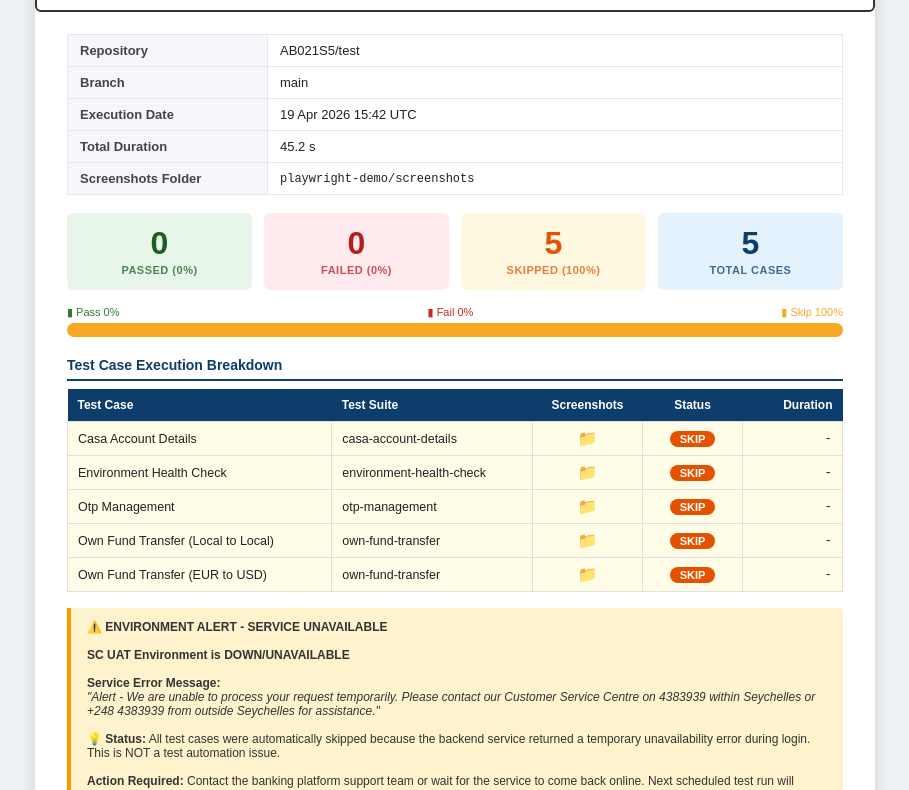
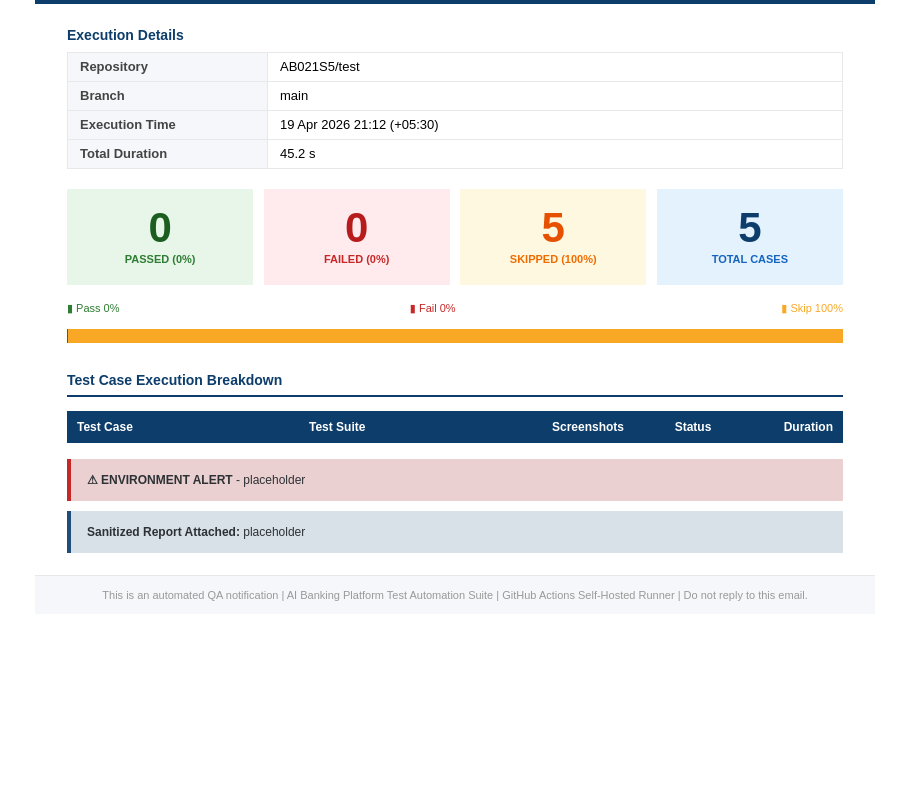
Before and after one commit to AB021S5/test, a website: page email-report-preview.html in a window 1280 px wide. Shown: the part 130-920 px from the top of the page, without its empty margins (185-1094 px from the left). After the commit the page ends 800 px from the top, so only its background shows below. Drawn offline with Linux system fonts and the light colour scheme.

```diff
--- a/email-report-preview.html
+++ b/email-report-preview.html
@@ -2,145 +2,89 @@
 <html>
 <head>
 <meta charset="UTF-8">
-<style>
-body{margin:0;padding:20px;background:#eef2f7;font-family:Arial,Helvetica,sans-serif;color:#222;}
-.card{max-width:840px;margin:0 auto;background:#fff;border-radius:8px;overflow:hidden;box-shadow:0 3px 14px rgba(0,0,0,.15);}
-.hdr{padding:22px 32px;color:#000;background:#fff;border:2px solid #333;border-radius:6px;}
-.brand-row{display:flex;align-items:center;gap:12px;margin-bottom:8px;}
-.logo-img{height:40px;width:auto;display:block;border-radius:4px;}
-.hdr h1{margin:0 0 8px;font-size:18px;letter-spacing:.3px;font-weight:bold;}
-.hdr p{margin:0;font-size:13px;color:#555;}
-.hdr-divider{height:1px;background:#d9dee5;margin:10px 0 0;}
-.body{padding:22px 32px;}
-.meta{width:100%;border-collapse:collapse;margin-bottom:18px;font-size:13px;}
-.meta td{padding:8px 12px;border:1px solid #e8e8e8;}
-.meta td:first-child{background:#f5f7fa;font-weight:bold;color:#444;width:175px;}
-.kpi-row{display:flex;gap:12px;margin:16px 0;}
-.kpi{flex:1;padding:14px 10px;border-radius:6px;text-align:center;}
-.kpi-num{font-size:32px;font-weight:bold;line-height:1;}
-.kpi-lbl{font-size:11px;font-weight:bold;letter-spacing:.5px;margin-top:5px;opacity:.75;}
-.bar-wrap{margin:4px 0 20px;}
-.bar-labels{display:flex;justify-content:space-between;font-size:11px;color:#666;margin-bottom:4px;}
-.bar{height:14px;border-radius:7px;overflow:hidden;display:flex;background:#e0e0e0;}
-.bp{background:#2e7d32;}
-.bf{background:#c62828;}
-.bs{background:#f9a825;}
-.section-title{font-size:14px;font-weight:bold;color:#0d3d6b;margin:0 0 8px;padding-bottom:6px;border-bottom:2px solid #0d3d6b;}
-.tbl{width:100%;border-collapse:collapse;font-size:12.5px;}
-.tbl th{background:#0d3d6b;color:#fff;padding:9px 10px;text-align:left;font-size:12px;font-weight:bold;}
-.note{margin-top:16px;padding:12px 16px;background:#e8f4fd;border-left:4px solid #0d3d6b;border-radius:0 4px 4px 0;font-size:12px;color:#333;}
-.alert-note{margin-top:16px;padding:12px 16px;background:#fff3cd;border-left:4px solid #ff9800;border-radius:0 4px 4px 0;font-size:12px;color:#333;}
-.ftr{background:#f5f7fa;padding:13px 32px;font-size:11px;color:#999;border-top:1px solid #e8e8e8;text-align:center;}
-</style>
 </head>
-<body>
-<div class="card">
-<div class="hdr">
-<div class="brand-row"><img class="logo-img" src="playwright-demo/assets/absa-logo.png" alt="ABSA Logo" /><h1>Automated Regression Test Report</h1></div>
-<p>Banking Platform (AIB-SC-UAT) &nbsp;|&nbsp; Environment: UAT &nbsp;|&nbsp; Automation: Playwright + GitHub Actions</p>
-<div class="hdr-divider"></div>
-</div>
-<div class="body">
-<table class="meta">
-<tr><td>Repository</td><td>AB021S5/test</td></tr>
-<tr><td>Branch</td><td>main</td></tr>
-<tr><td>Execution Date</td><td>19 Apr 2026 15:42 UTC</td></tr>
-<tr><td>Total Duration</td><td>45.2 s</td></tr>
-<tr><td>Screenshots Folder</td><td style="font-family:monospace;font-size:12px;">playwright-demo/screenshots</td></tr>
+<body bgcolor="#ffffff" style="margin:0;padding:0;background:#ffffff;">
+<table width="100%" cellpadding="0" cellspacing="0" border="0" role="presentation" bgcolor="#ffffff" style="border-collapse:collapse;background:#ffffff;">
+<tr>
+<td align="center" style="padding:20px;">
+<table width="840" align="center" cellpadding="0" cellspacing="0" border="0" bgcolor="#ffffff" style="width:840px;border-collapse:collapse;font-family:Arial,Helvetica,sans-serif;">
+<tr>
+<td bgcolor="#0d3d6b" style="background:#0d3d6b;padding:16px 20px;">
+<table width="100%" cellpadding="0" cellspacing="0" border="0" role="presentation"><tr>
+<td width="92" valign="middle" style="vertical-align:middle;padding-right:12px;"><table cellpadding="0" cellspacing="0" border="0" role="presentation"><tr><td bgcolor="#ffffff" style="background:#ffffff;padding:4px;"><img src="playwright-demo/assets/absa-logo.png" alt="ABSA Logo" width="84" style="height:74px;width:auto;display:block;" /></td></tr></table></td>
+<td valign="middle" style="vertical-align:middle;"><table cellpadding="0" cellspacing="0" border="0" role="presentation"><tr><td style="font-size:17px;font-weight:bold;color:#ffffff;font-family:Arial,Helvetica,sans-serif;line-height:20px;mso-line-height-rule:exactly;">Automated Regression Test Report</td></tr><tr><td style="font-size:12px;color:#c9d9ef;font-family:Arial,Helvetica,sans-serif;line-height:16px;mso-line-height-rule:exactly;padding-top:4px;">Banking Platform (AIB-SC-UAT) &nbsp;|&nbsp; Environment: UAT &nbsp;|&nbsp; Automation: Playwright + GitHub Actions</td></tr></table></td>
+</tr></table>
+</td>
+</tr>
+<tr>
+<td bgcolor="#ffffff" style="background:#ffffff;padding:22px 32px;">
+<table width="100%" cellpadding="0" cellspacing="0" border="0" role="presentation"><tr><td style="font-size:14px;font-weight:bold;color:#0d3d6b;font-family:Arial,Helvetica,sans-serif;line-height:18px;mso-line-height-rule:exactly;">Execution Details</td></tr></table>
+<table width="100%" cellpadding="0" cellspacing="0" border="0" role="presentation"><tr><td height="8" style="font-size:0;line-height:0;">&nbsp;</td></tr></table>
+<table width="100%" cellpadding="0" cellspacing="0" border="0" style="border-collapse:collapse;font-size:13px;font-family:Arial,Helvetica,sans-serif;">
+<tr><td width="175" bgcolor="#f5f7fa" style="background:#f5f7fa;padding:6px 12px;border:1px solid #e8e8e8;font-weight:bold;color:#444;font-family:Arial,Helvetica,sans-serif;line-height:16px;mso-line-height-rule:exactly;">Repository</td><td style="padding:6px 12px;border:1px solid #e8e8e8;font-family:Arial,Helvetica,sans-serif;line-height:16px;mso-line-height-rule:exactly;">AB021S5/test</td></tr>
+<tr><td width="175" bgcolor="#f5f7fa" style="background:#f5f7fa;padding:6px 12px;border:1px solid #e8e8e8;font-weight:bold;color:#444;font-family:Arial,Helvetica,sans-serif;line-height:16px;mso-line-height-rule:exactly;">Branch</td><td style="padding:6px 12px;border:1px solid #e8e8e8;font-family:Arial,Helvetica,sans-serif;line-height:16px;mso-line-height-rule:exactly;">main</td></tr>
+<tr><td width="175" bgcolor="#f5f7fa" style="background:#f5f7fa;padding:6px 12px;border:1px solid #e8e8e8;font-weight:bold;color:#444;font-family:Arial,Helvetica,sans-serif;line-height:16px;mso-line-height-rule:exactly;">Execution Time</td><td style="padding:6px 12px;border:1px solid #e8e8e8;font-family:Arial,Helvetica,sans-serif;line-height:16px;mso-line-height-rule:exactly;">19 Apr 2026 21:12 (+05:30)</td></tr>
+<tr><td width="175" bgcolor="#f5f7fa" style="background:#f5f7fa;padding:6px 12px;border:1px solid #e8e8e8;font-weight:bold;color:#444;font-family:Arial,Helvetica,sans-serif;line-height:16px;mso-line-height-rule:exactly;">Total Duration</td><td style="padding:6px 12px;border:1px solid #e8e8e8;font-family:Arial,Helvetica,sans-serif;line-height:16px;mso-line-height-rule:exactly;">45.2 s</td></tr>
 </table>
-
-<div class="kpi-row">
-<div class="kpi" style="background:#e8f5e9;color:#1b5e20;">
-<div class="kpi-num">0</div>
-<div class="kpi-lbl">PASSED (0%)</div>
-</div>
-<div class="kpi" style="background:#ffebee;color:#b71c1c;">
-<div class="kpi-num">0</div>
-<div class="kpi-lbl">FAILED (0%)</div>
-</div>
-<div class="kpi" style="background:#fff8e1;color:#e65100;">
-<div class="kpi-num">5</div>
-<div class="kpi-lbl">SKIPPED (100%)</div>
-</div>
-<div class="kpi" style="background:#e3f2fd;color:#0d3d6b;">
-<div class="kpi-num">5</div>
-<div class="kpi-lbl">TOTAL CASES</div>
-</div>
-</div>
-
-<div class="bar-wrap">
-<div class="bar-labels">
-<span style="color:#2e7d32;">&#9646; Pass 0%</span>
-<span style="color:#c62828;">&#9646; Fail 0%</span>
-<span style="color:#f9a825;">&#9646; Skip 100%</span>
-</div>
-<div class="bar">
-<div class="bp" style="width:0%;"></div>
-<div class="bf" style="width:0%;"></div>
-<div class="bs" style="width:100%;"></div>
-</div>
-</div>
-
-<p class="section-title">Test Case Execution Breakdown</p>
-<table class="tbl">
-<tr style="background:#f5f5f5;">
-<th>Test Case</th>
-<th>Test Suite</th>
-<th style="text-align:center;width:90px;">Screenshots</th>
-<th style="text-align:center;width:80px;">Status</th>
-<th style="text-align:right;width:80px;">Duration</th>
-</tr>
-<tr style="background:#fffde7;">
-<td style="padding:7px 10px;border:1px solid #e0e0e0;">Casa Account Details</td>
-<td style="padding:7px 10px;border:1px solid #e0e0e0;">casa-account-details</td>
-<td style="padding:7px 10px;border:1px solid #e0e0e0;text-align:center;"><a href="file:///C:/Users/AB021S5/OneDrive%20-%20Absa/Desktop/Playwright/playwright-demo/screenshots/casa-account-details/index.html" title="Open casa-account-details screenshots" style="text-decoration:none;font-size:16px;">📁</a></td>
-<td style="padding:7px 10px;border:1px solid #e0e0e0;text-align:center;"><span style="background:#e65100;color:#fff;padding:2px 10px;border-radius:12px;font-size:11px;font-weight:bold;">SKIP</span></td>
-<td style="padding:7px 10px;border:1px solid #e0e0e0;text-align:right;font-family:monospace;">-</td>
-</tr>
-<tr style="background:#fffde7;">
-<td style="padding:7px 10px;border:1px solid #e0e0e0;">Environment Health Check</td>
-<td style="padding:7px 10px;border:1px solid #e0e0e0;">environment-health-check</td>
-<td style="padding:7px 10px;border:1px solid #e0e0e0;text-align:center;"><a href="file:///C:/Users/AB021S5/OneDrive%20-%20Absa/Desktop/Playwright/playwright-demo/screenshots/environment-health-check/index.html" title="Open environment-health-check screenshots" style="text-decoration:none;font-size:16px;">📁</a></td>
-<td style="padding:7px 10px;border:1px solid #e0e0e0;text-align:center;"><span style="background:#e65100;color:#fff;padding:2px 10px;border-radius:12px;font-size:11px;font-weight:bold;">SKIP</span></td>
-<td style="padding:7px 10px;border:1px solid #e0e0e0;text-align:right;font-family:monospace;">-</td>
-</tr>
-<tr style="background:#fffde7;">
-<td style="padding:7px 10px;border:1px solid #e0e0e0;">Otp Management</td>
-<td style="padding:7px 10px;border:1px solid #e0e0e0;">otp-management</td>
-<td style="padding:7px 10px;border:1px solid #e0e0e0;text-align:center;"><a href="file:///C:/Users/AB021S5/OneDrive%20-%20Absa/Desktop/Playwright/playwright-demo/screenshots/otp-management/index.html" title="Open otp-management screenshots" style="text-decoration:none;font-size:16px;">📁</a></td>
-<td style="padding:7px 10px;border:1px solid #e0e0e0;text-align:center;"><span style="background:#e65100;color:#fff;padding:2px 10px;border-radius:12px;font-size:11px;font-weight:bold;">SKIP</span></td>
-<td style="padding:7px 10px;border:1px solid #e0e0e0;text-align:right;font-family:monospace;">-</td>
-</tr>
-<tr style="background:#fffde7;">
-<td style="padding:7px 10px;border:1px solid #e0e0e0;">Own Fund Transfer (Local to Local)</td>
-<td style="padding:7px 10px;border:1px solid #e0e0e0;">own-fund-transfer</td>
-<td style="padding:7px 10px;border:1px solid #e0e0e0;text-align:center;"><a href="file:///C:/Users/AB021S5/OneDrive%20-%20Absa/Desktop/Playwright/playwright-demo/screenshots/own-fund-transfer/index.html" title="Open own-fund-transfer screenshots" style="text-decoration:none;font-size:16px;">📁</a></td>
-<td style="padding:7px 10px;border:1px solid #e0e0e0;text-align:center;"><span style="background:#e65100;color:#fff;padding:2px 10px;border-radius:12px;font-size:11px;font-weight:bold;">SKIP</span></td>
-<td style="padding:7px 10px;border:1px solid #e0e0e0;text-align:right;font-family:monospace;">-</td>
-</tr>
-<tr style="background:#fffde7;">
-<td style="padding:7px 10px;border:1px solid #e0e0e0;">Own Fund Transfer (EUR to USD)</td>
-<td style="padding:7px 10px;border:1px solid #e0e0e0;">own-fund-transfer</td>
-<td style="padding:7px 10px;border:1px solid #e0e0e0;text-align:center;"><a href="file:///C:/Users/AB021S5/OneDrive%20-%20Absa/Desktop/Playwright/playwright-demo/screenshots/own-fund-transfer/index.html" title="Open own-fund-transfer screenshots" style="text-decoration:none;font-size:16px;">📁</a></td>
-<td style="padding:7px 10px;border:1px solid #e0e0e0;text-align:center;"><span style="background:#e65100;color:#fff;padding:2px 10px;border-radius:12px;font-size:11px;font-weight:bold;">SKIP</span></td>
-<td style="padding:7px 10px;border:1px solid #e0e0e0;text-align:right;font-family:monospace;">-</td>
+<table width="100%" cellpadding="0" cellspacing="0" border="0" role="presentation"><tr><td height="20" style="font-size:0;line-height:0;">&nbsp;</td></tr></table>
+<table width="100%" cellpadding="0" cellspacing="0" border="0" role="presentation">
+<tr>
+<td width="24%" valign="top" align="center">
+<table width="100%" height="96" cellpadding="0" cellspacing="0" border="0" role="presentation" style="height:96px;"><tr><td bgcolor="#e8f5e9" valign="middle" style="background:#e8f5e9;padding:8px 8px;text-align:center;vertical-align:middle;"><table width="100%" cellpadding="0" cellspacing="0" border="0" role="presentation"><tr><td class="kpi-pass-num" style="font-size:42px;font-weight:bold;line-height:40px;mso-line-height-rule:exactly;color:#1b5e20;font-family:Arial,Helvetica,sans-serif;text-align:center;">0</td></tr><tr><td class="kpi-pass-lbl" style="font-size:11px;font-weight:bold;line-height:16px;mso-line-height-rule:exactly;color:#2e7d32;font-family:Arial,Helvetica,sans-serif;text-align:center;padding-top:3px;">PASSED (0%)</td></tr></table></td></tr></table>
+</td>
+<td width="1.33%" style="font-size:0;line-height:0;">&nbsp;</td>
+<td width="24%" valign="top" align="center">
+<table width="100%" height="96" cellpadding="0" cellspacing="0" border="0" role="presentation" style="height:96px;"><tr><td bgcolor="#ffebee" valign="middle" style="background:#ffebee;padding:8px 8px;text-align:center;vertical-align:middle;"><table width="100%" cellpadding="0" cellspacing="0" border="0" role="presentation"><tr><td class="kpi-fail-num" style="font-size:42px;font-weight:bold;line-height:40px;mso-line-height-rule:exactly;color:#b71c1c;font-family:Arial,Helvetica,sans-serif;text-align:center;">0</td></tr><tr><td class="kpi-fail-lbl" style="font-size:11px;font-weight:bold;line-height:16px;mso-line-height-rule:exactly;color:#c62828;font-family:Arial,Helvetica,sans-serif;text-align:center;padding-top:3px;">FAILED (0%)</td></tr></table></td></tr></table>
+</td>
+<td width="1.33%" style="font-size:0;line-height:0;">&nbsp;</td>
+<td width="24%" valign="top" align="center">
+<table width="100%" height="96" cellpadding="0" cellspacing="0" border="0" role="presentation" style="height:96px;"><tr><td bgcolor="#fff8e1" valign="middle" style="background:#fff8e1;padding:8px 8px;text-align:center;vertical-align:middle;"><table width="100%" cellpadding="0" cellspacing="0" border="0" role="presentation"><tr><td class="kpi-skip-num" style="font-size:42px;font-weight:bold;line-height:40px;mso-line-height-rule:exactly;color:#e65100;font-family:Arial,Helvetica,sans-serif;text-align:center;">5</td></tr><tr><td class="kpi-skip-lbl" style="font-size:11px;font-weight:bold;line-height:16px;mso-line-height-rule:exactly;color:#ef6c00;font-family:Arial,Helvetica,sans-serif;text-align:center;padding-top:3px;">SKIPPED (100%)</td></tr></table></td></tr></table>
+</td>
+<td width="1.33%" style="font-size:0;line-height:0;">&nbsp;</td>
+<td width="24%" valign="top" align="center">
+<table width="100%" height="96" cellpadding="0" cellspacing="0" border="0" role="presentation" style="height:96px;"><tr><td bgcolor="#e3f2fd" valign="middle" style="background:#e3f2fd;padding:8px 8px;text-align:center;vertical-align:middle;"><table width="100%" cellpadding="0" cellspacing="0" border="0" role="presentation"><tr><td class="kpi-total-num" style="font-size:42px;font-weight:bold;line-height:40px;mso-line-height-rule:exactly;color:#0d3d6b;font-family:Arial,Helvetica,sans-serif;text-align:center;">5</td></tr><tr><td class="kpi-total-lbl" style="font-size:11px;font-weight:bold;line-height:16px;mso-line-height-rule:exactly;color:#1565c0;font-family:Arial,Helvetica,sans-serif;text-align:center;padding-top:3px;">TOTAL CASES</td></tr></table></td></tr></table>
+</td>
 </tr>
 </table>
-
-<div class="alert-note">
-<strong>⚠️ ENVIRONMENT ALERT - SERVICE UNAVAILABLE</strong><br><br>
-<strong>SC UAT Environment is DOWN/UNAVAILABLE</strong><br><br>
-<strong>Service Error Message:</strong><br>
-<em>"Alert - We are unable to process your request temporarily. Please contact our Customer Service Centre on 4383939 within Seychelles or +248 4383939 from outside Seychelles for assistance."</em><br><br>
-<strong>💡 Status:</strong> All test cases were automatically skipped because the backend service returned a temporary unavailability error during login. This is NOT a test automation issue.<br><br>
-<strong>Action Required:</strong> Contact the banking platform support team or wait for the service to come back online. Next scheduled test run will execute normally once the service is operational.
-</div>
-
-<div class="note">
-<strong>📎 Sanitized Report Attached:</strong> A shareable ZIP is attached with only the summary report and screenshots. Playwright source, traces, and code-heavy artifacts are excluded for company policy compliance.
-</div>
-</div>
-<div class="ftr">This is an automated QA notification | AI Banking Platform Test Automation Suite | GitHub Actions Self-Hosted Runner | Do not reply to this email.</div>
-</div>
+<table width="100%" cellpadding="0" cellspacing="0" border="0" role="presentation"><tr><td height="16" style="font-size:0;line-height:0;">&nbsp;</td></tr></table>
+<table width="100%" cellpadding="0" cellspacing="0" border="0" role="presentation" style="font-size:11px;font-family:Arial,Helvetica,sans-serif;"><tr><td style="text-align:left;padding:0;line-height:14px;mso-line-height-rule:exactly;"><span style="color:#2e7d32;">&#9646; Pass 0%</span></td><td style="text-align:center;padding:0;line-height:14px;mso-line-height-rule:exactly;"><span style="color:#c62828;">&#9646; Fail 0%</span></td><td style="text-align:right;padding:0;line-height:14px;mso-line-height-rule:exactly;"><span style="color:#f9a825;">&#9646; Skip 100%</span></td></tr></table>
+<table width="100%" cellpadding="0" cellspacing="0" border="0" role="presentation"><tr><td height="14" style="font-size:0;line-height:0;">&nbsp;</td></tr></table>
+<table width="100%" cellpadding="0" cellspacing="0" border="0" role="presentation"><tr><td>
+<table width="100%" height="14" cellpadding="0" cellspacing="0" border="0" role="presentation" style="background:#e0e0e0;"><tr>
+<td class="bp" width="0%" height="14" bgcolor="#2e7d32" style="background:#2e7d32;font-size:1px;line-height:1px;">&nbsp;</td>
+<td class="bf" width="0%" height="14" bgcolor="#c62828" style="background:#c62828;font-size:1px;line-height:1px;">&nbsp;</td>
+<td class="bs" width="100%" height="14" bgcolor="#f9a825" style="background:#f9a825;font-size:1px;line-height:1px;">&nbsp;</td>
+</tr></table>
+</td></tr></table>
+<table width="100%" cellpadding="0" cellspacing="0" border="0" role="presentation"><tr><td height="28" style="font-size:0;line-height:0;">&nbsp;</td></tr></table>
+<table width="100%" cellpadding="0" cellspacing="0" border="0" role="presentation"><tr><td style="font-size:14px;font-weight:bold;color:#0d3d6b;padding-bottom:6px;border-bottom:2px solid #0d3d6b;font-family:Arial,Helvetica,sans-serif;line-height:18px;mso-line-height-rule:exactly;">Test Case Execution Breakdown</td></tr></table>
+<table width="100%" cellpadding="0" cellspacing="0" border="0" role="presentation"><tr><td height="14" style="font-size:0;line-height:0;">&nbsp;</td></tr></table>
+<table class="tbl" width="100%" cellpadding="0" cellspacing="0" border="0" style="border-collapse:collapse;font-size:12px;font-family:Arial,Helvetica,sans-serif;">
+<tr style="background:#0d3d6b;">
+<th bgcolor="#0d3d6b" style="background:#0d3d6b;color:#ffffff;padding:9px 10px;text-align:left;font-size:12px;font-weight:bold;font-family:Arial,Helvetica,sans-serif;">Test Case</th>
+<th bgcolor="#0d3d6b" style="background:#0d3d6b;color:#ffffff;padding:9px 10px;text-align:left;font-size:12px;font-weight:bold;font-family:Arial,Helvetica,sans-serif;">Test Suite</th>
+<th bgcolor="#0d3d6b" style="background:#0d3d6b;color:#ffffff;padding:9px 10px;text-align:center;font-size:12px;font-weight:bold;font-family:Arial,Helvetica,sans-serif;width:90px;">Screenshots</th>
+<th bgcolor="#0d3d6b" style="background:#0d3d6b;color:#ffffff;padding:9px 10px;text-align:center;font-size:12px;font-weight:bold;font-family:Arial,Helvetica,sans-serif;width:80px;">Status</th>
+<th bgcolor="#0d3d6b" style="background:#0d3d6b;color:#ffffff;padding:9px 10px;text-align:right;font-size:12px;font-weight:bold;font-family:Arial,Helvetica,sans-serif;width:80px;">Duration</th>
+</tr>
+<!--ROWS_PLACEHOLDER-->
+</table>
+<table width="100%" cellpadding="0" cellspacing="0" border="0" role="presentation"><tr><td height="16" style="font-size:0;line-height:0;">&nbsp;</td></tr></table>
+<!--ALERT_BLOCK_START-->
+<table width="100%" cellpadding="0" cellspacing="0" border="0" role="presentation" style="border-collapse:collapse;font-family:Arial,Helvetica,sans-serif;"><tr><td width="4" bgcolor="#c62828" style="background:#c62828;font-size:1px;line-height:1px;">&nbsp;</td><td bgcolor="#ead0d0" style="background:#ead0d0;padding:12px 16px;font-size:12px;color:#2d3136;font-family:Arial,Helvetica,sans-serif;line-height:18px;mso-line-height-rule:exactly;"><strong>&#9888; ENVIRONMENT ALERT</strong> - placeholder</td></tr></table>
+<!--ALERT_BLOCK_END-->
+<table width="100%" cellpadding="0" cellspacing="0" border="0" role="presentation"><tr><td height="10" style="font-size:0;line-height:0;">&nbsp;</td></tr></table>
+<!--NOTE_BLOCK_START-->
+<table width="100%" cellpadding="0" cellspacing="0" border="0" role="presentation" style="border-collapse:collapse;font-family:Arial,Helvetica,sans-serif;"><tr><td width="4" bgcolor="#1f4e79" style="background:#1f4e79;font-size:1px;line-height:1px;">&nbsp;</td><td bgcolor="#d9e1e8" style="background:#d9e1e8;padding:12px 16px;font-size:12px;color:#2d3136;font-family:Arial,Helvetica,sans-serif;line-height:18px;mso-line-height-rule:exactly;"><strong>Sanitized Report Attached:</strong> placeholder</td></tr></table>
+<!--NOTE_BLOCK_END-->
+</td>
+</tr>
+<tr>
+<td bgcolor="#f5f7fa" style="background:#f5f7fa;padding:13px 32px;font-size:11px;color:#999;border-top:1px solid #e8e8e8;text-align:center;font-family:Arial,Helvetica,sans-serif;">This is an automated QA notification | AI Banking Platform Test Automation Suite | GitHub Actions Self-Hosted Runner | Do not reply to this email.</td>
+</tr>
+</table>
+</td>
+</tr>
+</table>
 </body>
 </html>
--- a/playwright-demo/pages/CasaAccountDetailsPage.js
+++ b/playwright-demo/pages/CasaAccountDetailsPage.js
@@ -25,7 +25,7 @@ class CasaAccountDetailsPage {
   }
 
   async takeScreenshot(name) {
-    if (process.env.PW_CAPTURE_STEPS !== '1') {
+    if (process.env.PW_CAPTURE_STEPS === '0') {
       return;
     }
 
--- a/playwright-demo/pages/LoginPage.js
+++ b/playwright-demo/pages/LoginPage.js
@@ -133,7 +133,7 @@ class LoginPage {
   }
 
   async takeScreenshot(name) {
-    if (process.env.PW_CAPTURE_STEPS !== '1') {
+    if (process.env.PW_CAPTURE_STEPS === '0') {
       return;
     }
 
--- a/playwright-demo/pages/OtpManagementPage.js
+++ b/playwright-demo/pages/OtpManagementPage.js
@@ -75,7 +75,7 @@ class OtpManagementPage {
   }
 
   async takeScreenshot(name) {
-    if (process.env.PW_CAPTURE_STEPS !== '1') {
+    if (process.env.PW_CAPTURE_STEPS === '0') {
       return;
     }
 
--- a/playwright-demo/pages/OwnFundTransferPage.js
+++ b/playwright-demo/pages/OwnFundTransferPage.js
@@ -314,7 +314,7 @@ class OwnFundTransferPage {
   }
 
   async takeScreenshot(name) {
-    if (process.env.PW_CAPTURE_STEPS !== '1') {
+    if (process.env.PW_CAPTURE_STEPS === '0') {
       return;
     }
 
```
Also changed, not shown: playwright-demo/npm_test_output.txt (added, +31 -0 lines), playwright-demo/tests/casa-account-details.spec.js (+1 -1 lines), playwright-demo/tests/otp-management.spec.js (+1 -1 lines), 2 other files.
